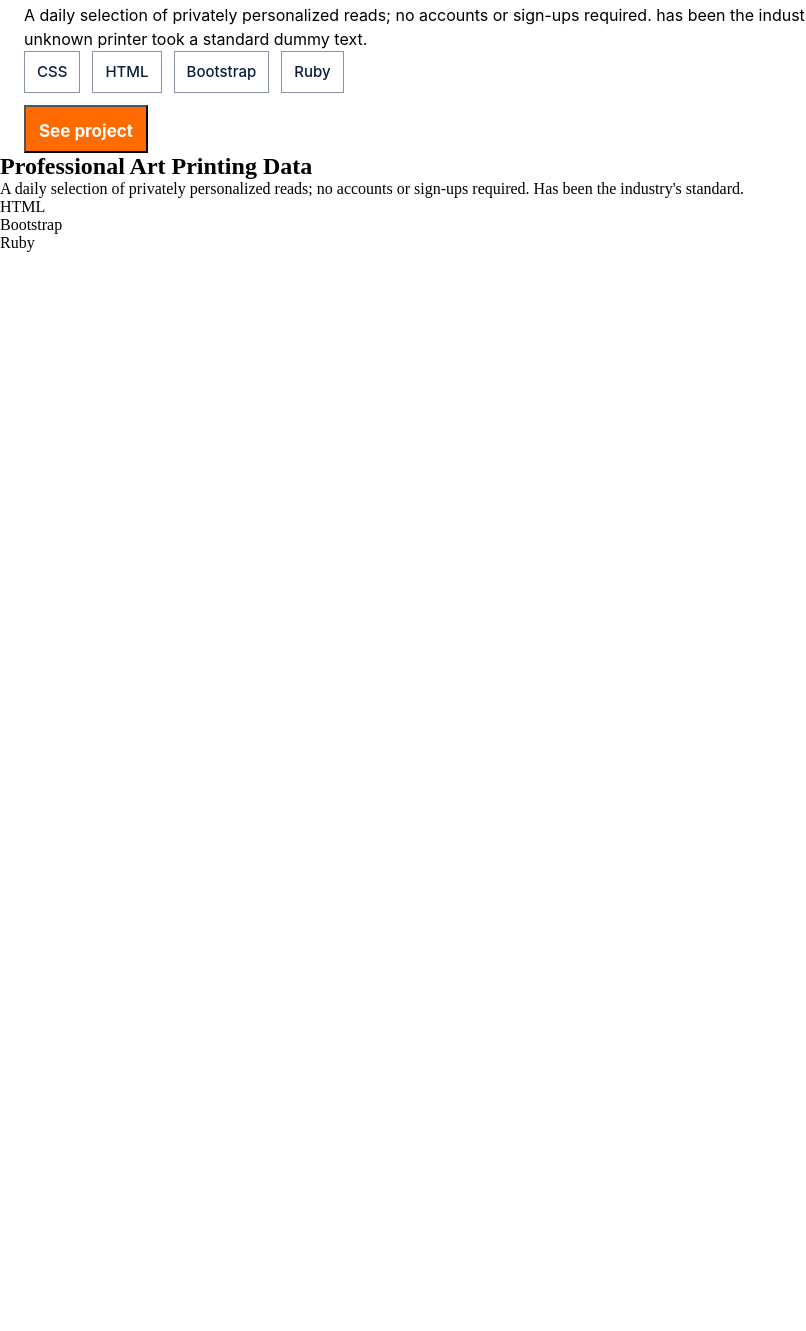
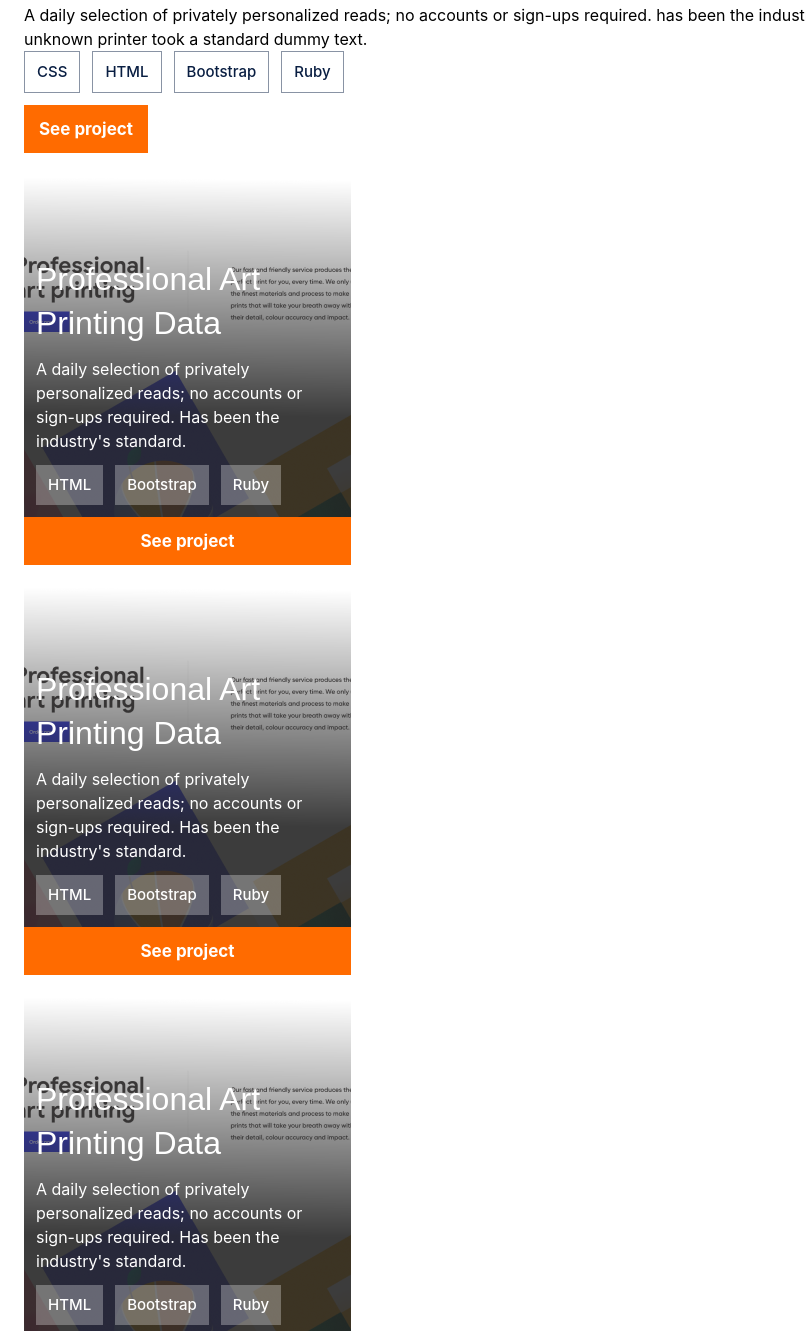
Before and after one commit to chiedozie013/portfolio-microverse, a website: page index.html in a window 1280 px wide. Shown: the part 1469-2800 px from the top of the page, without its empty margins (0-806 px from the left). Before the commit the page ends 1721 px from the top, so only its background shows below. Drawn offline with Linux system fonts and the light colour scheme.

Commit message:
Added the workcard section to the HTML and also styled it in the styles.css

```diff
--- a/index.html
+++ b/index.html
@@ -82,7 +82,8 @@
           <button>See project</button>
         </div>
       </section>
-      <section class="workCard">
+      <section>
+        <div class="workCard">
           <h2>Professional Art Printing Data</h2>
           <p>
             A daily selection of privately personalized reads; no accounts or
@@ -93,6 +94,128 @@
             <li>Bootstrap</li>
             <li>Ruby</li>
           </ul>
+          <button>See project</button>
+        </div>
+        <div class="workCard">
+          <h2>Professional Art Printing Data</h2>
+          <p>
+            A daily selection of privately personalized reads; no accounts or
+            sign-ups required. Has been the industry's standard.
+          </p>
+          <ul>
+            <li>HTML</li>
+            <li>Bootstrap</li>
+            <li>Ruby</li>
+          </ul>
+          <button>See project</button>
+        </div>
+        <div class="workCard">
+          <h2>Professional Art Printing Data</h2>
+          <p>
+            A daily selection of privately personalized reads; no accounts or
+            sign-ups required. Has been the industry's standard.
+          </p>
+          <ul>
+            <li>HTML</li>
+            <li>Bootstrap</li>
+            <li>Ruby</li>
+          </ul>
+          <button>See project</button>
+        </div>
+        <div class="workCard">
+          <h2>Professional Art Printing Data</h2>
+          <p>
+            A daily selection of privately personalized reads; no accounts or
+            sign-ups required. Has been the industry's standard.
+          </p>
+          <ul>
+            <li>HTML</li>
+            <li>Bootstrap</li>
+            <li>Ruby</li>
+          </ul>
+          <button>See project</button>
+        </div>
+        <div class="workCard">
+          <h2>Professional Art Printing Data</h2>
+          <p>
+            A daily selection of privately personalized reads; no accounts or
+            sign-ups required. Has been the industry's standard.
+          </p>
+          <ul>
+            <li>HTML</li>
+            <li>Bootstrap</li>
+            <li>Ruby</li>
+          </ul>
+          <button>See project</button>
+        </div>
+        <div class="workCard">
+          <h2>Professional Art Printing Data</h2>
+          <p>
+            A daily selection of privately personalized reads; no accounts or
+            sign-ups required. Has been the industry's standard.
+          </p>
+          <ul>
+            <li>HTML</li>
+            <li>Bootstrap</li>
+            <li>Ruby</li>
+          </ul>
+          <button>See project</button>
+        </div>
+        <div class="workCard">
+          <h2>Professional Art Printing Data</h2>
+          <p>
+            A daily selection of privately personalized reads; no accounts or
+            sign-ups required. Has been the industry's standard.
+          </p>
+          <ul>
+            <li>HTML</li>
+            <li>Bootstrap</li>
+            <li>Ruby</li>
+          </ul>
+          <button>See project</button>
+        </div>
+      </section>
+      <section class="about-section">
+        <div class="aboutDetails">
+          <h1>About me</h1>
+          <p>
+            Hello I’m a software developer! I can help you build a product ,
+            feature or website Look through some of my work and experience! If
+            you like what you see and have a project you need coded, don’t
+            hesitate to contact me.
+          </p>
+          <div>
+            <a href="#">Get my resume</a>
+          </div>
+        </div>
+        <div>
+          <h3>Language</h3>
+          <ul>
+            <li>JavaScript</li>
+            <li>Ruby</li>
+            <li>HTML</li>
+            <li>CSS</li>
+          </ul>
+        </div>
+        <div>
+          <h3>Frameworks</h3>
+          <ul>
+            <li>React.js</li>
+            <li>Ruby on Rails</li>
+            <li>RSpec</li>
+            <li>Capybara</li>
+          </ul>
+        </div>
+        <div>
+          <h3>Skills</h3>
+          <ul>
+            <li>Datbase Management</li>
+            <li>Version Control</li>
+            <li>CLI</li>
+            <li>API Design</li>
+            <li>Wed Development</li>
+          </ul>
+        </div>
       </section>
     </main>
   </body>
--- a/styles.css
+++ b/styles.css
@@ -50,14 +50,25 @@ html {
   }
 
   .main-info {
-    background-image: url(./images/Illustration.png);
-    background-repeat: no-repeat;
-    background-position: right bottom;
     background-color: #1c1a19;
     padding: 92px 24px;
     height: 100vh;
     display: block;
     gap: 12px;
+    position: relative;
+  }
+
+  .main-info::before {
+    content: "";
+    position: absolute;
+    top: 0;
+    left: 0;
+    width: 100%;
+    height: 100%;
+    background-image: url(./images/Illustration.png);
+    background-repeat: no-repeat;
+    background-position: right bottom;
+    opacity: 0.7;
   }
 
   .main-info h1 {
@@ -113,7 +124,7 @@ html {
   margin-right: 24px;
   margin-top: 120px;
   color: #1c1a19;
-  border-bottom: 2px solid #1c1a19;
+  border-bottom: 1px solid #1c1a19;
 }
 
 .works-section img {
@@ -173,4 +184,95 @@ html {
   margin-top: 12px;
   height: 48px;
   width: 124px;
+  border: none;
 }
+
+.workCard {
+  margin: 0 24px;
+  position: relative;
+  top: 0;
+  left: 0;
+  width: 327px;
+  height: 386px;
+  background-image: url("./images/Img\ Placeholder\ for\ work\ card.png");
+  background-repeat: no-repeat;
+  background-size: cover;
+  z-index: 1;
+  margin-top: 24px;
+}
+
+.workCard h2 {
+  position: relative;
+  z-index: 2;
+  font-family: "Crete Round", sans-serif;
+  font-weight: 400;
+  font-size: 32px;
+  line-height: 44px;
+  margin: 0 12px;
+  color: #ffffff;
+  padding-top: 80px;
+}
+
+.workCard p {
+  font-family: "inter", serif;
+  font-weight: 400;
+  font-size: 16px;
+  line-height: 24px;
+  margin: 0 12px;
+  color: #ffffff;
+  position: relative;
+  z-index: 2;
+  margin-top: 12px;
+}
+
+.workCard ul {
+  display: flex;
+  gap: 12px;
+  position: relative;
+  z-index: 2;
+  margin-top: 12px;
+  margin-left: 12px;
+}
+
+.workCard ul li {
+  list-style: none;
+  font-family: "inter", serif;
+  font-weight: 500;
+  font-size: 15px;
+  line-height: 20px;
+  color: #ffffff;
+  /* margin-left: 12px; */
+  padding: 10px 12px;
+  background-color: #ffffff4a;
+}
+
+.workCard button {
+  background-color: #ff6b00;
+  color: #ffffff;
+  font-family: "inter", serif;
+  font-weight: 700;
+  font-size: 17px;
+  line-height: 24px;
+  letter-spacing: 3%;
+  align-items: center;
+  padding: 12px;
+  margin-top: 12px;
+  height: 48px;
+  width: 327px;
+  border: none;
+}
+
+.about-section {
+  background-color: #1c1a19;
+  margin-top: 120px;
+}
+.aboutDetails {
+  margin: 0 24px;
+}
+
+.aboutDetails h1 {
+  font-family: "Crete Round", sans-serif;
+  font-weight: 400;
+  font-size: 72px;
+  line-height: 88px;
+}
```
Lines whose indentation alone changed are shown as unchanged.
